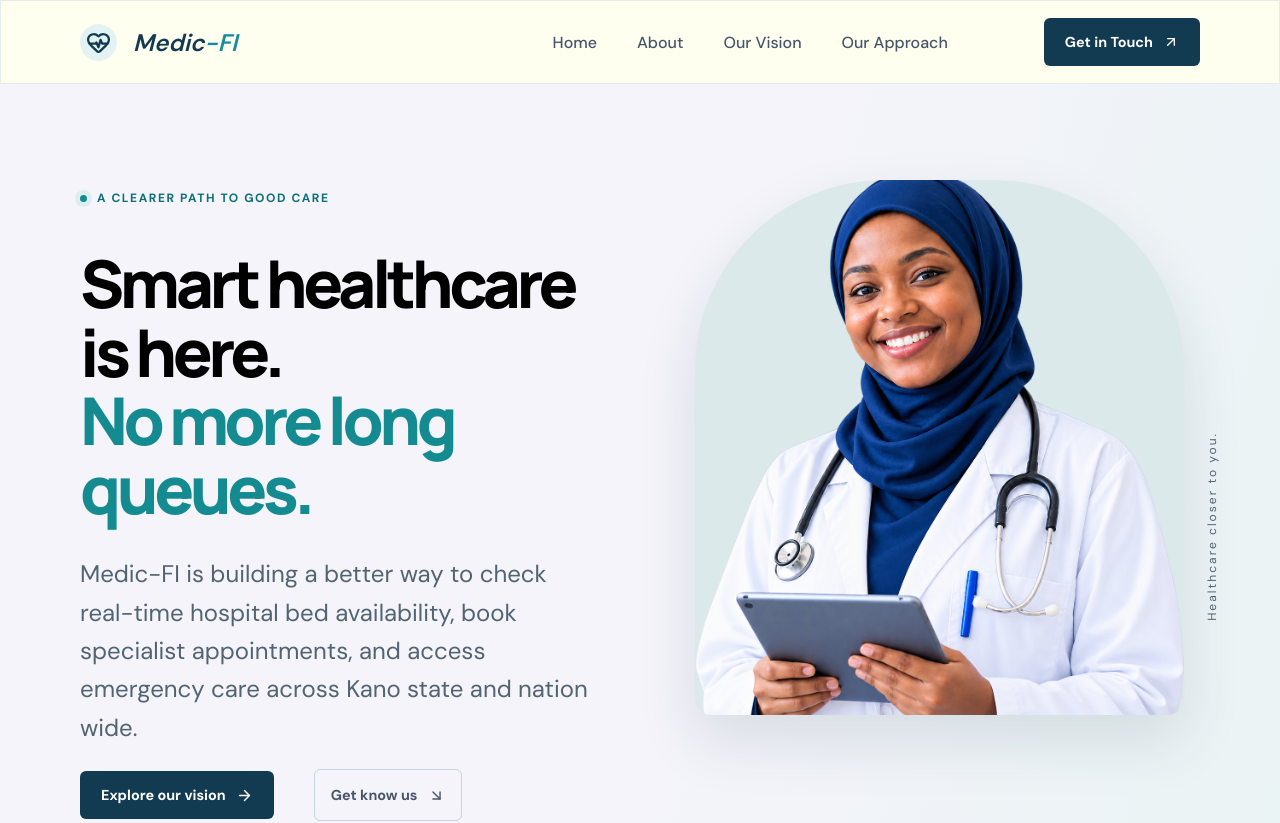
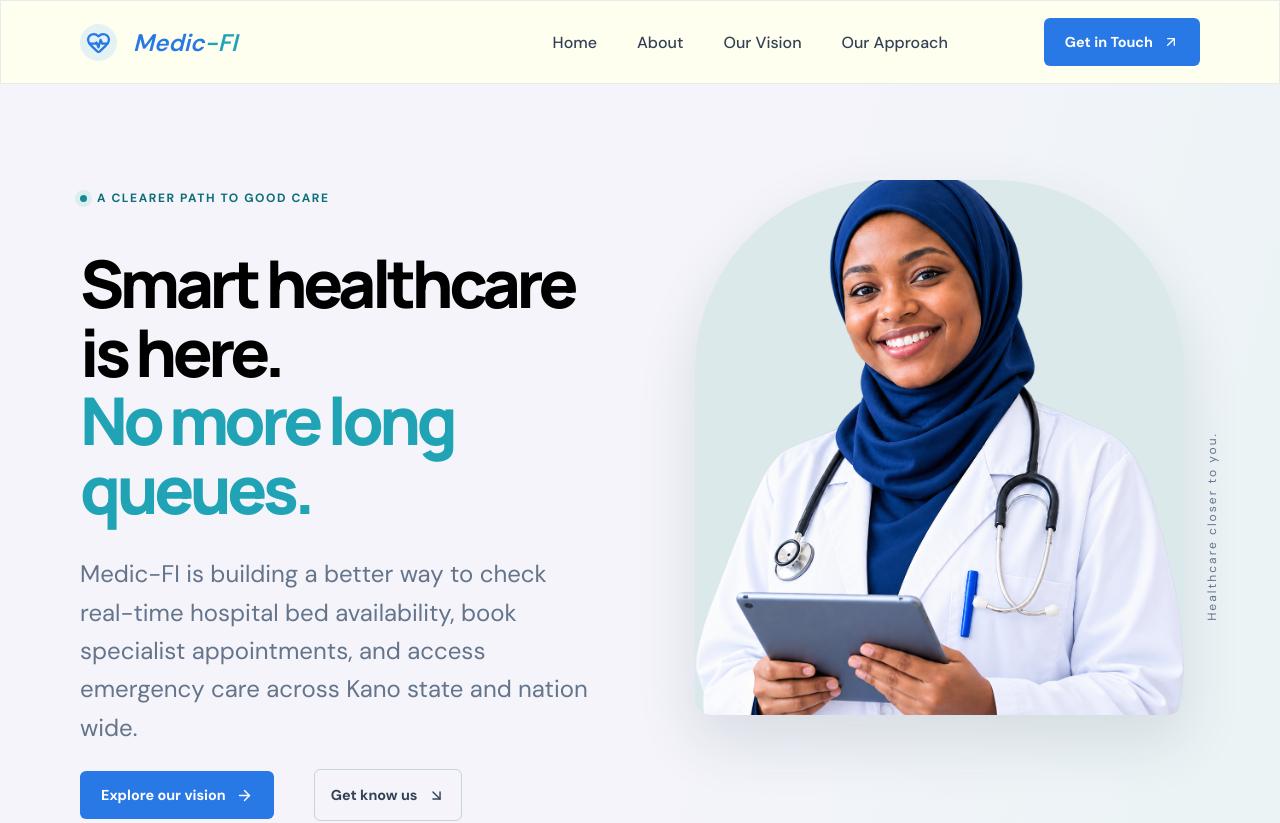
Before and after one commit to NDeenSanhaj96/medic-fi, a React (Vite) app: page / in a window 1280 px wide. Shown: the top 823 px of the page. Built offline with nearby package versions, Linux system fonts and the light colour scheme.

Commit message:
style: Change the Design tokens and apply them

```diff
--- a/src/App.css
+++ b/src/App.css
@@ -604,7 +604,7 @@
 
 .footer {
   padding: 42px 0 0;
-  background: #102f3d;
+  background: var(--color-navy);
   color: var(--color-text-inverse);
 }
 
@@ -622,7 +622,7 @@
 }
 
 .footer .brand_icon {
-  color: #8bd2d3;
+  color: var(--color-secondary);
   background: rgb(255 255 255 / 10%);
 }
 
@@ -650,7 +650,7 @@
 
 .footer_links a:hover,
 .footer_top-link:hover {
-  color: #8bd2d3;
+  color: var(--color-secondary);
 }
 
 .footer_top-link {
--- a/src/index.css
+++ b/src/index.css
@@ -10,18 +10,21 @@
 
 :root {
   /* Brand Colors */
-  --color-primary: #123b52;
-  --color-primary-hover: #1b536e;
-  --color-secondary: #168b9c;
-  --color-white-background: #fffff0;
-  --color-navy: #153e50;
+ --color-primary: #2878e5;
+  --color-primary-hover: #1d5fbd;
+  --color-secondary: #20a4b5;
+  --color-navy: #172554;
 
   /* Text Colors */
 
-  --color-text-primary: #475569;
-  --color-text-secondary: #526471;
-  --color-text-muted: #71808b;
+ --color-text-primary: #334155;
+  --color-text-secondary: #64748b;
+  --color-text-muted: #94a3b8;
   --color-text-inverse: #ffffff;
+
+  /* Background Colors */
+  --color-white-background: #ffffff;
+  --color-background-soft: #f3f7ff;
 
   /* Surface Colors */
 
@@ -140,7 +143,7 @@ p {
 
 h1 span,
 h2 span {
-  color: #148b91;
+  color: var(--color-secondary);
 }
 
 h2 {
@@ -164,7 +167,7 @@ a {
 }
 
 .section_label span {
-  color: #148b91;
+  color: var(--color-secondary);
   font-family: 'Manrope', sans-serif;
 }
 
```
